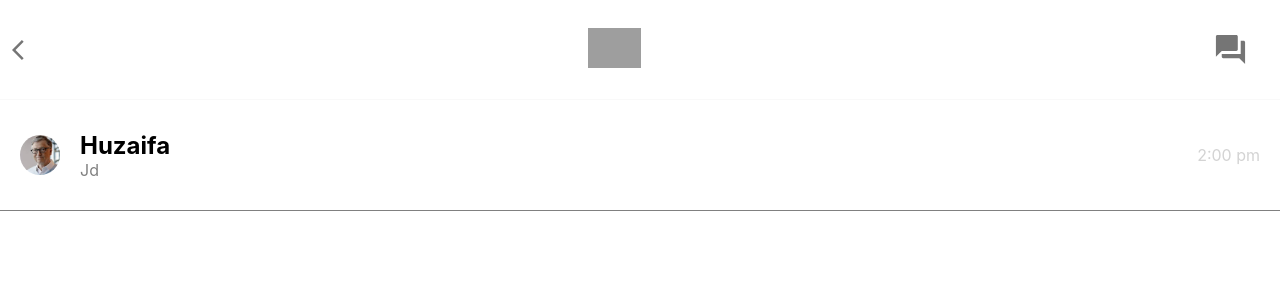
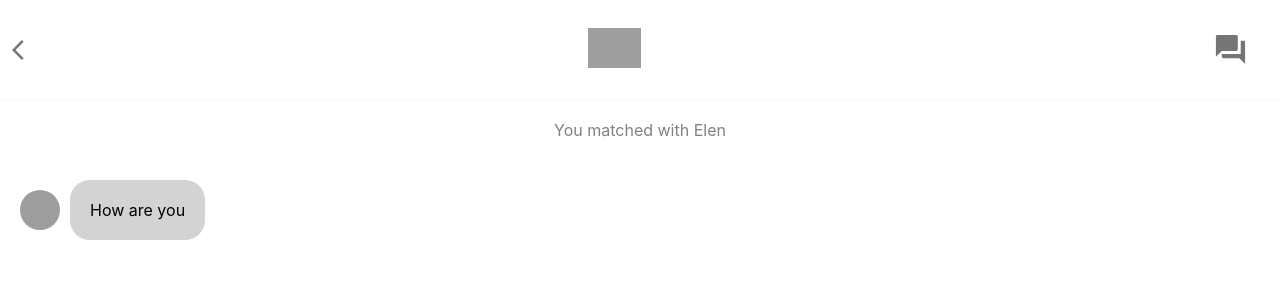
Before and after one commit to Huzaifa181/tinder-clone-firebase, a React (Create React App) app: page /chat/1 in a window 1280 px wide. Shown: the top 300 px of the page. Built offline with nearby package versions, Linux system fonts and the light colour scheme; grey boxes are pictures that could not be loaded.

Commit message:
Made the particular chat screen

```diff
--- a/src/App.js
+++ b/src/App.js
@@ -5,6 +5,7 @@ import Header from './Header'
 import TinderCard from './TinderCards'
 import SwipeButtons from './SwipeButtons'
 import Chats from './Chats'
+import ChatScreen from './ChatScreen'
 
 function App() {
   return (
@@ -13,7 +14,7 @@ function App() {
           <Switch>
             <Route path="/chat/:person">
               <Header backButton='/chat'/>
-              <Chats/>
+              <ChatScreen/>
             </Route>
             <Route path="/chat">
               <Header backButton='/'/>
--- a/src/ChatScreen.css
+++ b/src/ChatScreen.css
@@ -0,0 +1,23 @@
+.chatscreen__message{
+    display: flex;
+    align-items: center;
+    padding: 20px;
+}
+.chatscreen__text{
+    margin-left: 10px;
+    background-color: lightgray;
+    padding: 20px;
+    border-radius: 20px;
+}
+.chatscreen__textUser{
+    margin-left: auto;
+    background-color: #29b3cd;
+    padding: 15px;
+    color: white;
+    border-radius: 20px;
+}
+.chatscreen__timestamp{
+    text-align: center;
+    padding: 20px;
+    color: gray;
+}
--- a/src/ChatScreen.js
+++ b/src/ChatScreen.js
@@ -1,9 +1,34 @@
-import React from 'react'
+import React,{useState} from 'react'
 import './ChatScreen.css'
+import Avatar from '@material-ui/core/Avatar';
 const ChatScreen = () => {
+    const [message, setMessage]= useState([
+        {
+            name:'Huzaifa',
+            image:'https://media-exp1.licdn.com/dms/image/C560BAQHbn-6bAXQP4g/company-logo_200_200/0/1570126074133?e=2159024400&v=beta&t=1c80w5NMsywKLcyRxt7CWJ138x9plCdyLsvVsde_zew',
+            message:'How are you',
+        }
+    ])
+
     return (
-        <div>
+        <div className='chatscreen'>
+            <p className='chatscreen__timestamp'>
+                You matched with Elen
+            </p>
+            {message.map(mssg=>{
+                return(
+                    mssg.name?
+                        <div className='chatscreen__message'>
+                            <Avatar className='chatscreen__image' src={mssg.image}/>
+                            <p className='chatscreen__text'>{mssg.message}</p>
+                        </div>
+                    :
+                    <div className='chatscreen__message'>
+                    <p className='chatscreen__textUser'>{mssg.message}</p>
+                </div>
 
+                )
+            })}
         </div>
     )
 }
```
Also changed, not shown: 1 other file (tests, documents, lock files or other folders).
